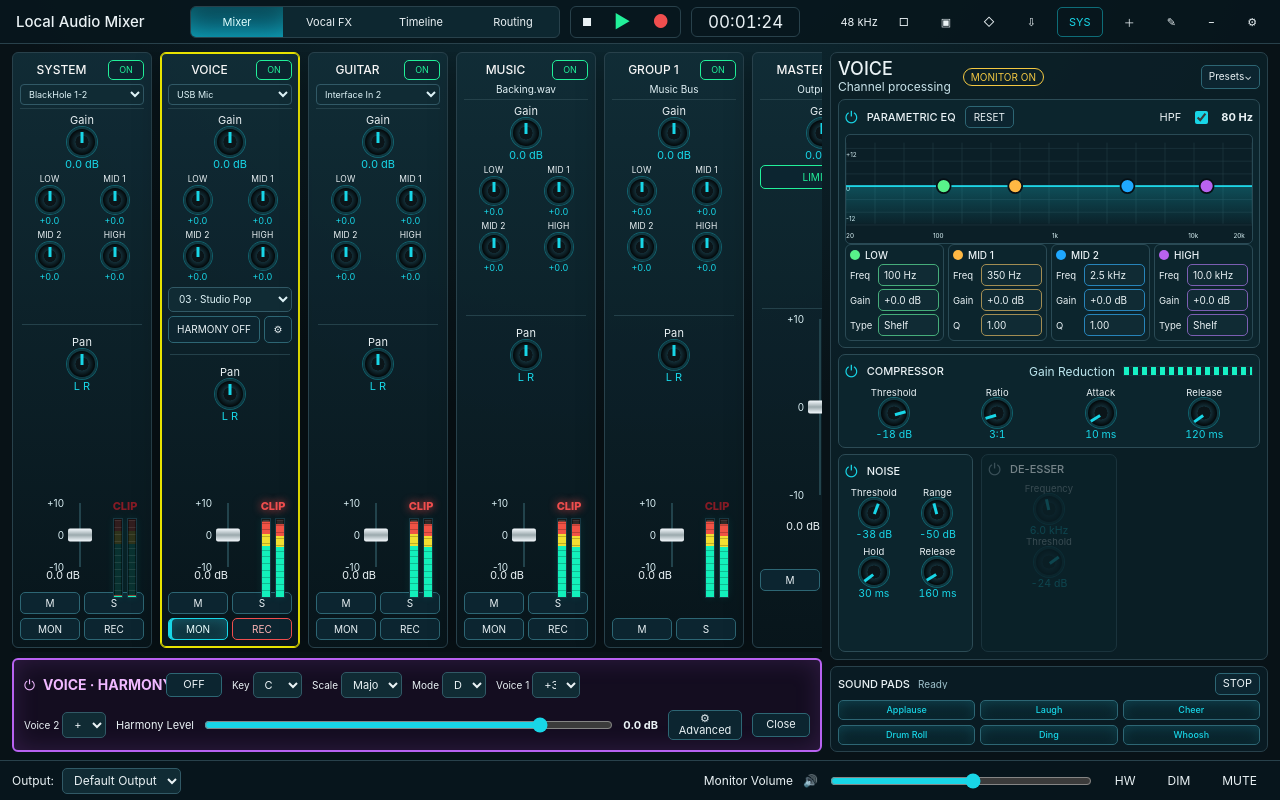
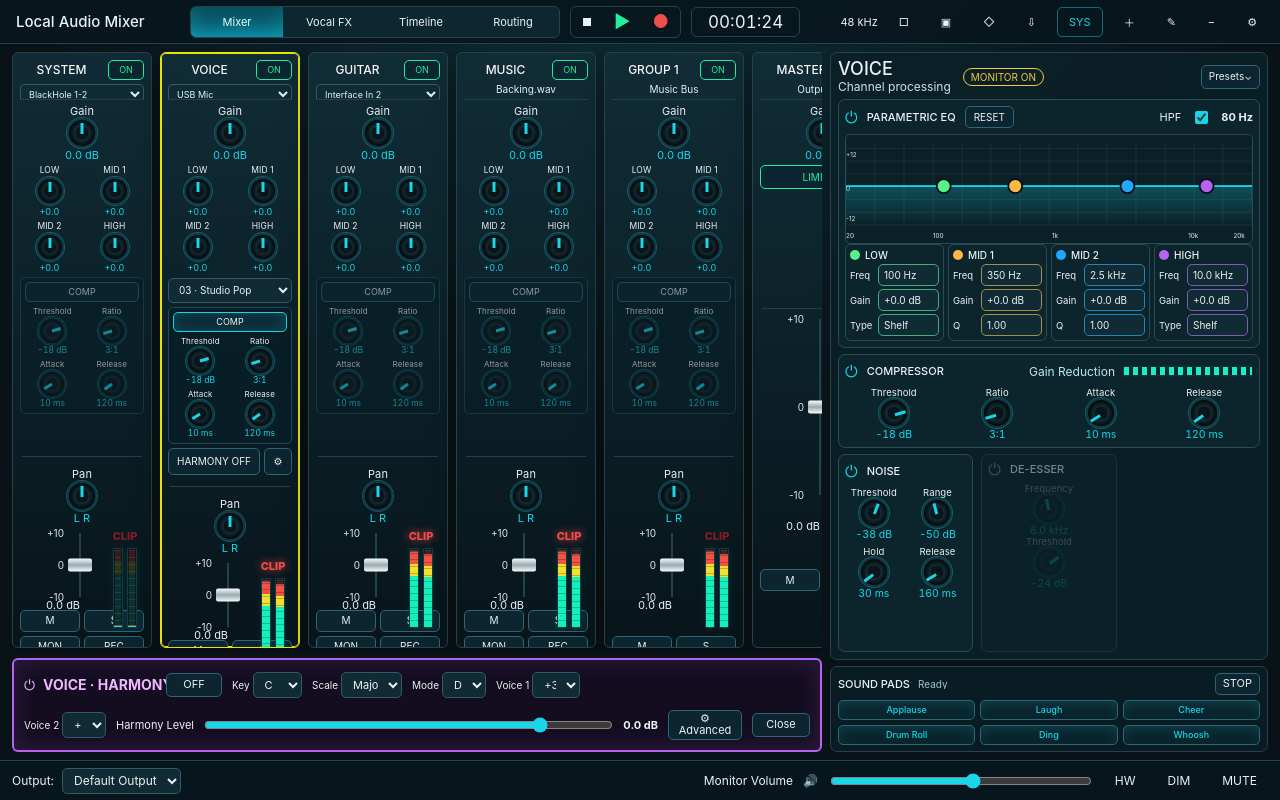
Before and after one commit to maydekil/digital-mixer-audio, a React (Vite) app: page / in a window 1280 px wide. Built offline with nearby package versions, Linux system fonts and the light colour scheme.

Commit message:
Add channel strip compressor controls

```diff
--- a/apps/desktop/src/features/mixer/MixerPage.tsx
+++ b/apps/desktop/src/features/mixer/MixerPage.tsx
@@ -499,6 +499,8 @@ export function MixerPage() {
             onPan={(id, value) => refreshLiveProcessing(() => adapter.setChannelPan(id, value))}
             onFader={(id, value) => refreshLiveProcessing(() => adapter.setChannelFader(id, value))}
             onEqBand={(id, bandId, gainDb) => refreshLiveProcessing(() => adapter.setChannelEqBand(id, bandId, "gainDb", gainDb))}
+            onCompressorParam={(id, field, value) => refreshLiveProcessing(() => adapter.setChannelCompressorParam(id, field, value))}
+            onCompressorEnabled={(id, enabled) => refreshLiveProcessing(() => adapter.setChannelProcessor(id, "comp", enabled))}
             onMute={(id, muted) => {
               const nextSnapshot = refresh(() => adapter.setChannelMute(id, muted));
               void refreshActiveMonitor(nextSnapshot);
--- a/apps/desktop/src/features/mixer/components/ChannelBank.tsx
+++ b/apps/desktop/src/features/mixer/components/ChannelBank.tsx
@@ -13,6 +13,8 @@ interface ChannelBankProps {
   onPan(channelId: string, value: number): void;
   onFader(channelId: string, value: number): void;
   onEqBand(channelId: string, bandId: EqBandState["id"], gainDb: number): void;
+  onCompressorParam(channelId: string, field: keyof ChannelState["dynamics"]["compressor"], value: number): void;
+  onCompressorEnabled(channelId: string, enabled: boolean): void;
   onMute(channelId: string, muted: boolean): void;
   onSolo(channelId: string, solo: boolean): void;
   onMonitor(channelId: string, monitor: boolean): void;
@@ -23,7 +25,7 @@ interface ChannelBankProps {
   onHarmonySettings(channelId: string): void;
 }
 
-export function ChannelBank({ channels, sourceOptions, vocalFxPresetId, vocalFxPresets, onSelect, onEnabled, onSource, onTrim, onPan, onFader, onEqBand, onMute, onSolo, onMonitor, onRecordArm, onVocalFxPreset, onClipReset, onHarmonyToggle, onHarmonySettings }: ChannelBankProps) {
+export function ChannelBank({ channels, sourceOptions, vocalFxPresetId, vocalFxPresets, onSelect, onEnabled, onSource, onTrim, onPan, onFader, onEqBand, onCompressorParam, onCompressorEnabled, onMute, onSolo, onMonitor, onRecordArm, onVocalFxPreset, onClipReset, onHarmonyToggle, onHarmonySettings }: ChannelBankProps) {
   return (
     <section className="channel-bank">
       {channels.map((channel) => (
@@ -40,6 +42,8 @@ export function ChannelBank({ channels, sourceOptions, vocalFxPresetId, vocalFxP
           onPan={(value) => onPan(channel.id, value)}
           onFader={(value) => onFader(channel.id, value)}
           onEqBand={(bandId, gainDb) => onEqBand(channel.id, bandId, gainDb)}
+          onCompressorParam={(field, value) => onCompressorParam(channel.id, field, value)}
+          onCompressorEnabled={(enabled) => onCompressorEnabled(channel.id, enabled)}
           onMute={(muted) => onMute(channel.id, muted)}
           onSolo={(solo) => onSolo(channel.id, solo)}
           onMonitor={(monitor) => onMonitor(channel.id, monitor)}
--- a/apps/desktop/src/features/mixer/components/ChannelStrip.tsx
+++ b/apps/desktop/src/features/mixer/components/ChannelStrip.tsx
@@ -17,6 +17,8 @@ interface ChannelStripProps {
   onPan(value: number): void;
   onFader(value: number): void;
   onEqBand(bandId: EqBandState["id"], gainDb: number): void;
+  onCompressorParam(field: keyof ChannelState["dynamics"]["compressor"], value: number): void;
+  onCompressorEnabled(enabled: boolean): void;
   onMute(muted: boolean): void;
   onSolo(solo: boolean): void;
   onMonitor(monitor: boolean): void;
@@ -27,7 +29,7 @@ interface ChannelStripProps {
   onHarmonySettings?(): void;
 }
 
-export function ChannelStrip({ channel, sourceOptions, vocalFxPresetId, vocalFxPresets, onSelect, onEnabled, onSource, onTrim, onPan, onFader, onEqBand, onMute, onSolo, onMonitor, onRecordArm, onVocalFxPreset, onClipReset, onHarmonyToggle, onHarmonySettings }: ChannelStripProps) {
+export function ChannelStrip({ channel, sourceOptions, vocalFxPresetId, vocalFxPresets, onSelect, onEnabled, onSource, onTrim, onPan, onFader, onEqBand, onCompressorParam, onCompressorEnabled, onMute, onSolo, onMonitor, onRecordArm, onVocalFxPreset, onClipReset, onHarmonyToggle, onHarmonySettings }: ChannelStripProps) {
   const isMaster = channel.kind === "master";
   const isGroup = channel.kind === "group";
   const meter = channel.enabled ? channel.meter : { left: -60, right: -60, clip: false };
@@ -47,6 +49,7 @@ export function ChannelStrip({ channel, sourceOptions, vocalFxPresetId, vocalFxP
       </header>
       <RotaryKnob label="Gain" value={`${channel.trimDb.toFixed(1)} dB`} numericValue={channel.trimDb} min={-24} max={24} step={0.5} onChange={onTrim} />
       {isMaster ? <MasterUpperControls /> : <ChannelToneControls channel={channel} vocalFxPresetId={vocalFxPresetId} vocalFxPresets={vocalFxPresets} onEqBand={onEqBand} onVocalFxPreset={onVocalFxPreset} />}
+      {!isMaster ? <ChannelCompressorControls channel={channel} onParam={onCompressorParam} onEnabled={onCompressorEnabled} /> : null}
       {channel.harmonyVisible ? (
         <div className="harmony-shortcut">
           <Button tone="violet" active={channel.harmonyEnabled} onClick={onHarmonyToggle}>HARMONY {channel.harmonyEnabled ? "ON" : "OFF"}</Button>
@@ -69,6 +72,25 @@ export function ChannelStrip({ channel, sourceOptions, vocalFxPresetId, vocalFxP
         {!isGroup && !isMaster ? <Button tone="danger" active={channel.recordArm} onClick={() => onRecordArm(!channel.recordArm)}>REC</Button> : null}
       </div>
     </article>
+  );
+}
+
+function ChannelCompressorControls({ channel, onParam, onEnabled }: {
+  channel: ChannelState;
+  onParam(field: keyof ChannelState["dynamics"]["compressor"], value: number): void;
+  onEnabled(enabled: boolean): void;
+}) {
+  const compressor = channel.dynamics.compressor;
+  return (
+    <div className={`channel-compressor-section ${channel.processing.comp ? "is-active" : "is-bypassed"}`}>
+      <Button tone="cyan" active={channel.processing.comp} onClick={() => onEnabled(!channel.processing.comp)}>COMP</Button>
+      <div className="channel-compressor-controls">
+        <RotaryKnob label="Threshold" value={`${compressor.thresholdDb} dB`} numericValue={compressor.thresholdDb} min={-80} max={0} size="sm" onChange={(value) => onParam("thresholdDb", value)} />
+        <RotaryKnob label="Ratio" value={`${compressor.ratio}:1`} numericValue={compressor.ratio} min={1} max={20} step={0.5} size="sm" onChange={(value) => onParam("ratio", value)} />
+        <RotaryKnob label="Attack" value={`${compressor.attackMs} ms`} numericValue={compressor.attackMs} min={0.1} max={200} step={0.1} size="sm" onChange={(value) => onParam("attackMs", value)} />
+        <RotaryKnob label="Release" value={`${compressor.releaseMs} ms`} numericValue={compressor.releaseMs} min={10} max={3000} size="sm" onChange={(value) => onParam("releaseMs", value)} />
+      </div>
+    </div>
   );
 }
 
--- a/apps/desktop/src/styles/app.css
+++ b/apps/desktop/src/styles/app.css
@@ -89,6 +89,15 @@
 .channel-tone-controls .rotary-face { width: 26px; height: 26px; }
 .channel-tone-controls .rotary-tick { height: 10px; transform-origin: 50% 10px; }
 .channel-tone-controls .rotary-value { font-size: 9px; margin-top: 2px; }
+.channel-compressor-section { display: grid; gap: 4px; padding: 4px; border: 1px solid #214957; border-radius: 5px; background: rgba(8, 30, 38, 0.72); }
+.channel-compressor-section.is-bypassed { opacity: 0.58; }
+.channel-compressor-section > .ui-button { min-height: 20px; padding: 1px 5px; font-size: 9px; }
+.channel-compressor-controls { display: grid; grid-template-columns: repeat(2, minmax(0, 1fr)); gap: 4px 5px; }
+.channel-compressor-controls .rotary { min-width: 0; }
+.channel-compressor-controls .rotary-label { font-size: 8px; margin-bottom: 1px; }
+.channel-compressor-controls .rotary-face { width: 24px; height: 24px; }
+.channel-compressor-controls .rotary-tick { height: 9px; transform-origin: 50% 9px; }
+.channel-compressor-controls .rotary-value { font-size: 8.5px; margin-top: 1px; }
 .processor-slot-placeholder { min-height: 24px; visibility: hidden; }
 .master-upper { display: grid; grid-template-rows: 24px 1fr; gap: 4px; min-height: 140px; }
 .master-upper-spacer { min-height: 101px; }
```
Also changed, not shown: tests/ui/visual.visual.ts (+5 -0 lines), 3 other files (tests, documents, lock files or other folders).
